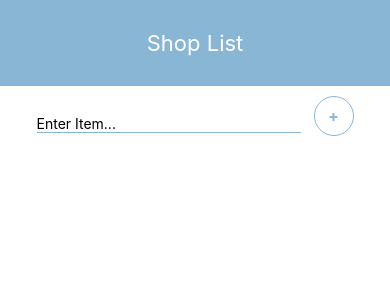
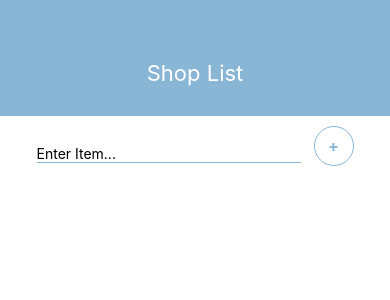
Before and after one commit to badjatya/Shop-List, a React Native app: screen / in a window 390 px wide. Shown: the top 300 px of the page. Built offline with nearby package versions, Linux system fonts and the light colour scheme.

Commit message:
Header Style Update

```diff
--- a/components/header.component.jsx
+++ b/components/header.component.jsx
@@ -10,7 +10,9 @@ const Header = () => (
 const styles = StyleSheet.create({
     header: {
       backgroundColor: "#8ab6d6",
-      padding: 30,
+      paddingHorizontal: 30,
+      paddingTop: 60,
+      paddingBottom: 30,
       justifyContent: "center",
       alignItems: "center",
     },
```
